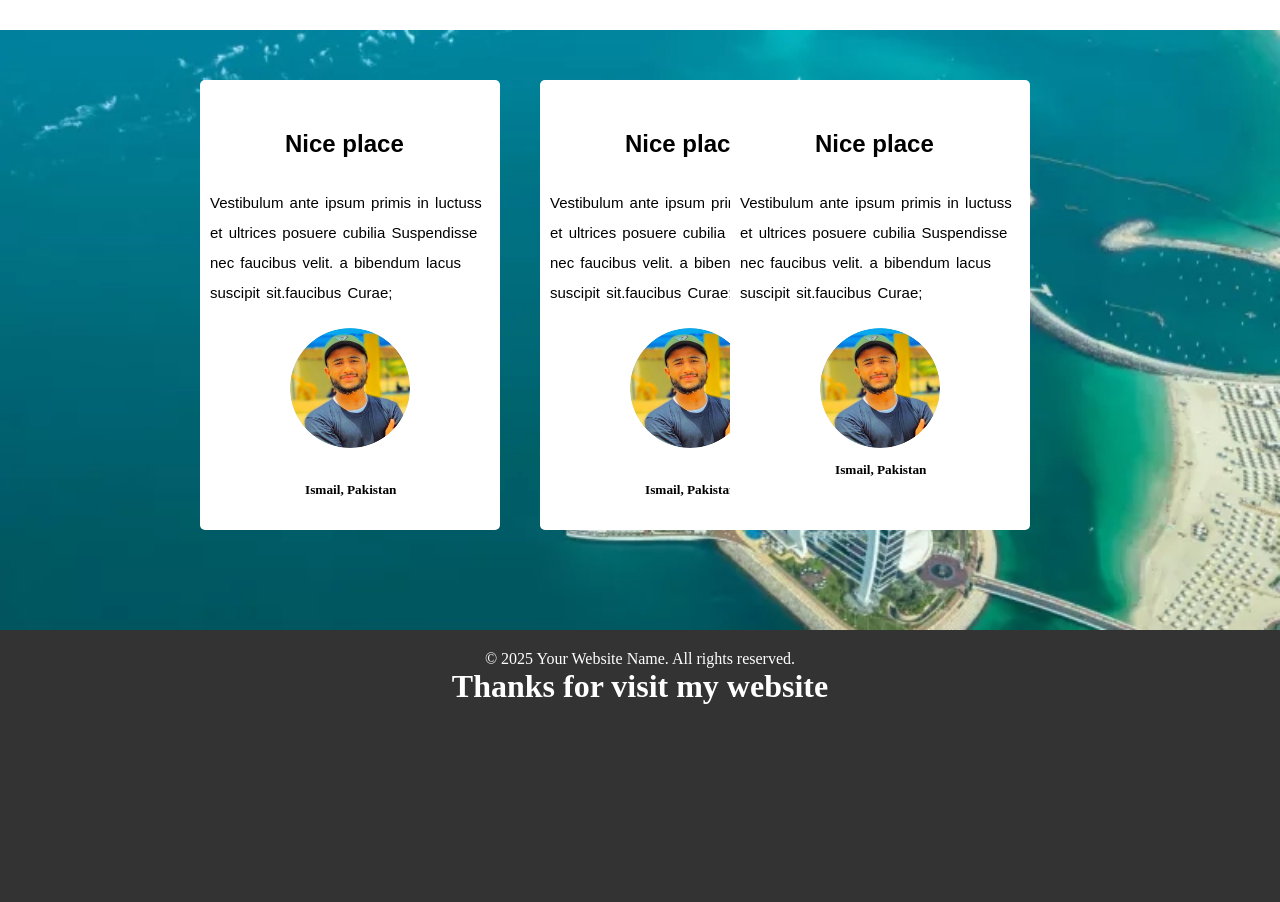
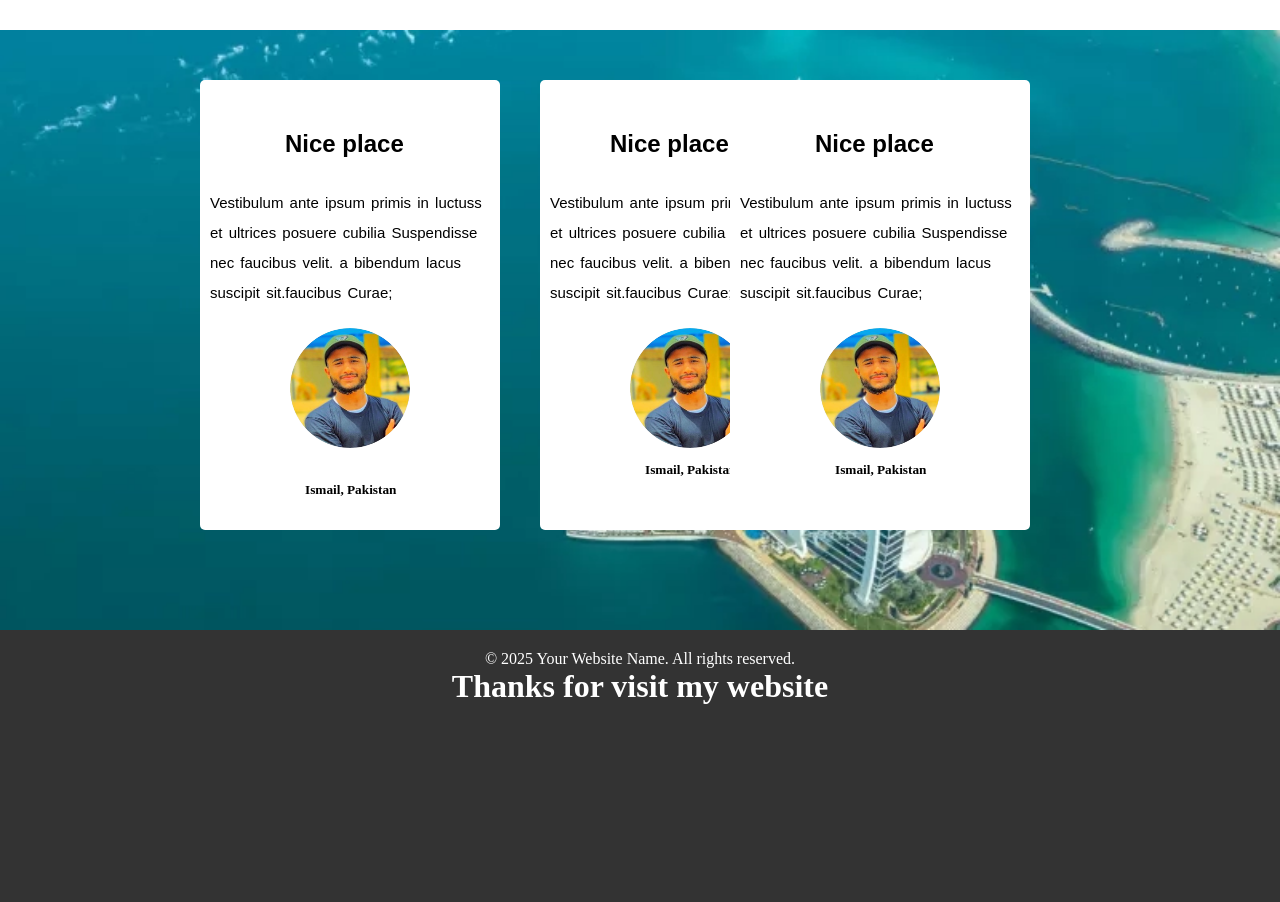
Before and after one commit to ismail99182/hotel-project, a plain HTML site: page index.html in a window 1280 px wide. Shown: the part 1920-2822 px from the top of the page. Drawn offline with Linux system fonts and the light colour scheme.

Commit message:
Update style.css

```diff
--- a/style.css
+++ b/style.css
@@ -203,21 +203,20 @@ top: 40px;
     top: 50px;
     left: 105px;
 }
-/* <--!-box2--> */
+
 .card2{
     width: 300px;
     height:450px;
     background-color:white;
     position: relative;
     top: 50px;
-    /* left: 200px; */
     left: 540px;
     box-sizing: border-box;
     border-radius: 5px;
 }
 .card2>h1{
     font-family: Arial, Helvetica, sans-serif;
-    margin: 50px 85px 30px 85px;
+    margin: 50px 70px 30px 70px;
 }
 .card2>p{
     font-family: Arial, Helvetica, sans-serif;
@@ -236,7 +235,7 @@ top: 40px;
 }
 .card2>h5{
     position: relative;
-    top: 50px;
+    top: 30px;
     left: 105px;
 }
 .card3{
```
